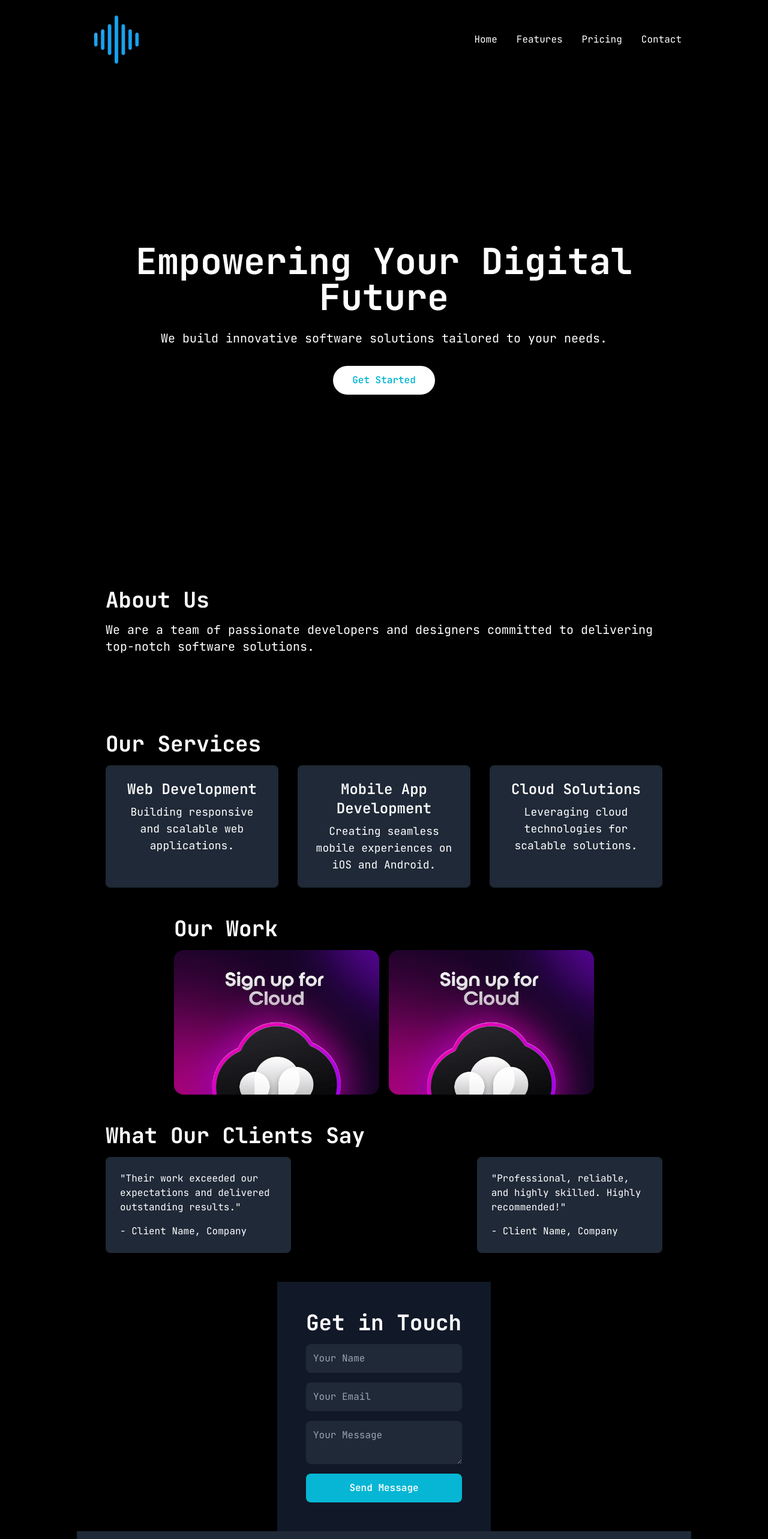
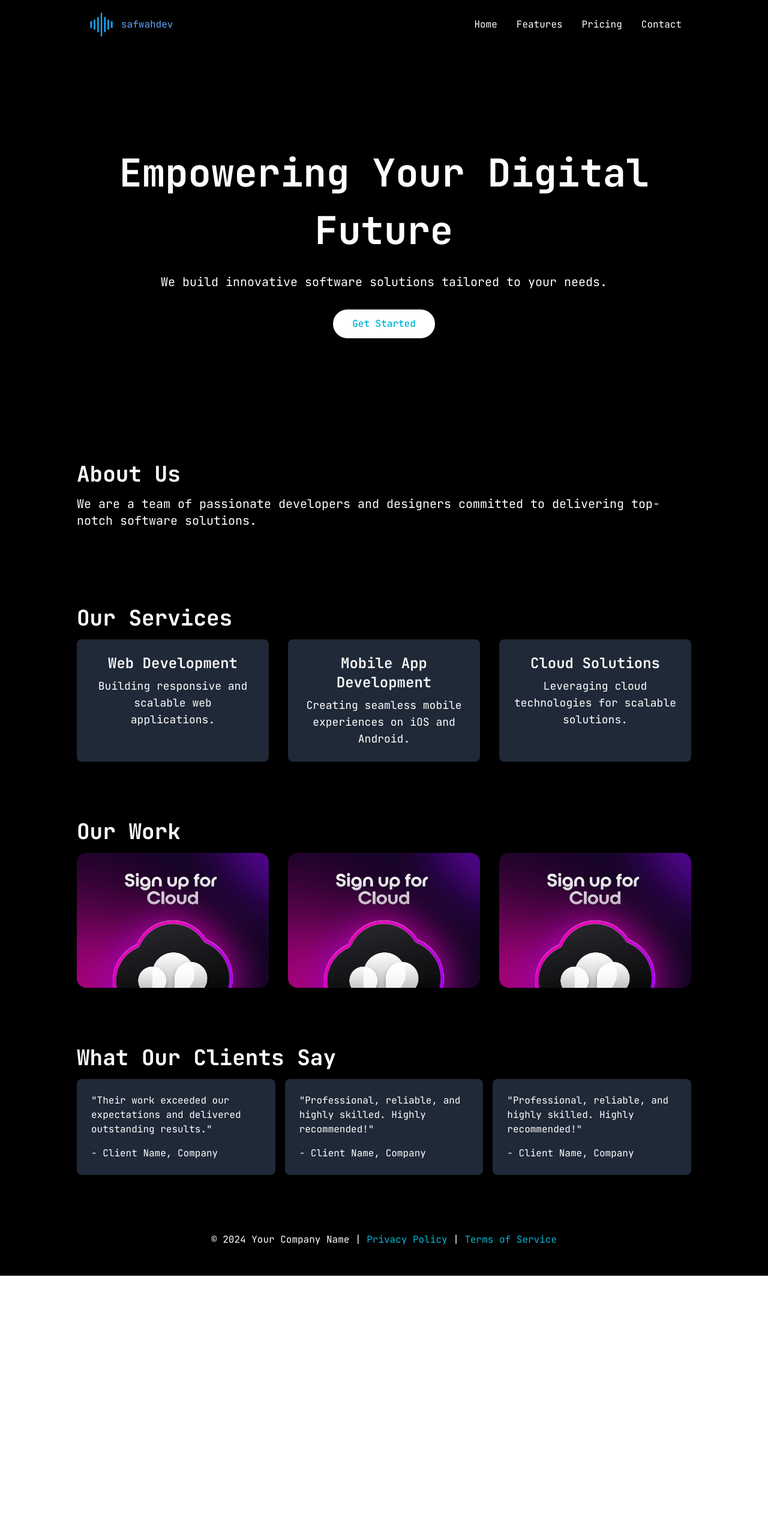
Before and after one commit to Ammarbashirharuna/safwahdev-portfolio, a Next.js app: page / in a window 1280 px wide. Shown: the top 2566 px of the page at 60% size. After the commit the page ends 2127 px from the top, so only its background shows below. Built offline with nearby package versions, Linux system fonts and the light colour scheme.

Commit message:
furbish the UI design

```diff
--- a/app/page.js
+++ b/app/page.js
@@ -6,13 +6,14 @@ export default function Home() {
     <main className="bg-black">
       <article className="flex min-h-screen flex-col items-center justify-between max-w-[80vw] my-0 mx-[auto] text-white">
         <nav className="w-full flex items-center justify-between p-4">
-          <div className="flex items-center">
+          <div className="flex items-center gap-2">
             <Image
               src={`/logo-removebg-preview.png`} // Replace with your logo path
               alt="logo"
-              width={100}
+              width={50}
               height={50}
             />
+            <span className="text-blue-400">safwahdev</span>
           </div>
           <ul className="flex space-x-8">
             <li className="hover:text-gray-300 cursor-pointer">Home</li>
@@ -23,20 +24,20 @@ export default function Home() {
         </nav>
 
         {/* Hero Section */}
-        <section className="min-h-screen flex flex-col items-center justify-center text-center p-12">
-          <h1 className="text-6xl font-bold mb-6">Empowering Your Digital Future</h1>
+        <section className=" min-h-[80vh] flex flex-col items-center justify-center text-center">
+          <h1 className="text-[4rem] font-bold mb-6">Empowering Your Digital Future</h1>
           <p className="text-xl mb-8">We build innovative software solutions tailored to your needs.</p>
           <button className="bg-white text-cyan-500 font-semibold py-3 px-8 rounded-full hover:bg-gray-100 transition">Get Started</button>
         </section>
 
         {/* About Us Section */}
-        <section className="p-12">
+        <section className="my-12">
           <h2 className="text-4xl font-bold mb-4">About Us</h2>
           <p className="text-xl mb-8">We are a team of passionate developers and designers committed to delivering top-notch software solutions.</p>
         </section>
 
         {/* Services Section */}
-        <section className="p-12">
+        <section className="my-12">
           <h2 className="text-4xl font-bold mb-4">Our Services</h2>
           <div className="grid grid-cols-1 md:grid-cols-3 gap-8">
             <div className="p-6 bg-gray-800 rounded-lg text-center">
@@ -55,11 +56,14 @@ export default function Home() {
         </section>
 
         {/* Portfolio Section */}
-        <section>
+        <section className="my-12">
           <h2 className="text-4xl font-bold mb-4">Our Work</h2>
-          <div className="grid grid-cols-myGrid gap-4">
+          <div className="grid grid-cols-1 md:grid-cols-3 gap-8">
             <div className="rounded-lg">
               <Image src={"/cloud.jpg"} className="rounded-2xl" alt="Project 1" width={700} height={700} />
+            </div>
+            <div className="rounded-lg">
+              <Image src={"/cloud.jpg"} className="rounded-2xl" alt="Project 2" width={700} height={700} />
             </div>
             <div className="rounded-lg">
               <Image src={"/cloud.jpg"} className="rounded-2xl" alt="Project 2" width={700} height={700} />
@@ -68,11 +72,15 @@ export default function Home() {
         </section>
 
         {/* Testimonials Section */}
-        <section className="p-12">
+        <section className="my-12">
           <h2 className="text-4xl font-bold mb-4">What Our Clients Say</h2>
-          <div className="flex flex-col md:flex-row justify-between">
+          <div className="flex flex-col md:flex-row gap-4 justify-between">
             <blockquote className="md:w-1/3 bg-gray-800 p-6 rounded-lg">
               <p>&quot;Their work exceeded our expectations and delivered outstanding results.&quot;</p>
+              <footer className="mt-4">- Client Name, Company</footer>
+            </blockquote>
+            <blockquote className="md:w-1/3 bg-gray-800 p-6 rounded-lg mt-4 md:mt-0">
+              <p>&quot;Professional, reliable, and highly skilled. Highly recommended!&quot;</p>
               <footer className="mt-4">- Client Name, Company</footer>
             </blockquote>
             <blockquote className="md:w-1/3 bg-gray-800 p-6 rounded-lg mt-4 md:mt-0">
@@ -82,19 +90,8 @@ export default function Home() {
           </div>
         </section>
 
-        {/* Contact Section */}
-        <section className="p-12 bg-gray-900">
-          <h2 className="text-4xl font-bold mb-4">Get in Touch</h2>
-          <form className="flex flex-col space-y-4">
-            <input className="p-3 rounded-lg bg-gray-800 text-white" type="text" placeholder="Your Name" />
-            <input className="p-3 rounded-lg bg-gray-800 text-white" type="email" placeholder="Your Email" />
-            <textarea className="p-3 rounded-lg bg-gray-800 text-white" placeholder="Your Message"></textarea>
-            <button className="bg-cyan-500 py-3 rounded-lg text-white font-semibold hover:bg-cyan-400 transition">Send Message</button>
-          </form>
-        </section>
-
         {/* Footer */}
-        <footer className="w-full py-8 bg-gray-800 text-center text-gray-400">
+        <footer className="w-full py-12 text-center">
           © 2024 Your Company Name | <a href="#" className="text-cyan-500 hover:underline">Privacy Policy</a> | <a href="#" className="text-cyan-500 hover:underline">Terms of Service</a>
         </footer>
       </article>
```
